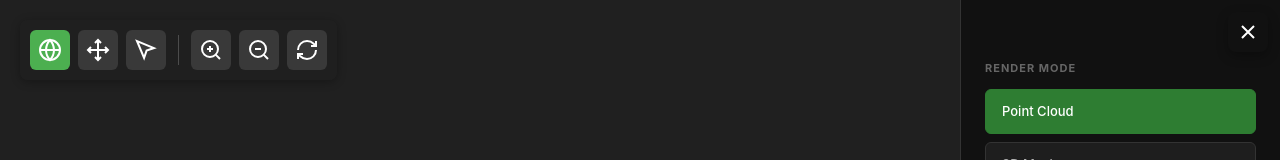
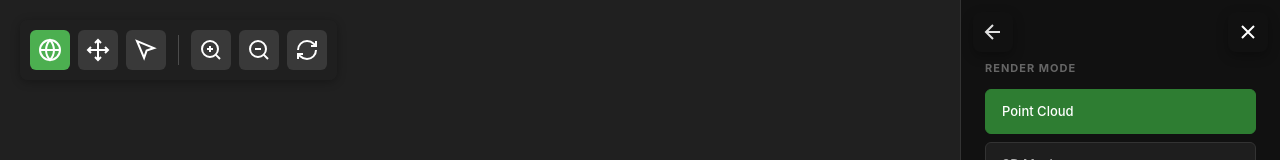
Before and after one commit to Niranjan-Giri/RaptorAI, a React (Vite) app: page /viewer in a window 1280 px wide. Shown: the top 160 px of the page. Built offline with nearby package versions, Linux system fonts and the light colour scheme; no server answers.

Commit message:
added back button to the control menu

```diff
--- a/src/pages/Home/index.jsx
+++ b/src/pages/Home/index.jsx
@@ -82,7 +82,7 @@ export default function Home() {
                           item.current
                             ? "bg-gray-950/50 text-white"
                             : "text-gray-300 hover:bg-white/5 hover:text-white",
-                          "rounded-md px-3 py-2 text-sm font-medium"
+                          "rounded-md px-3 py-2 text-sm font-medium",
                         )}
                       >
                         {item.name}
@@ -174,7 +174,7 @@ export default function Home() {
                     item.current
                       ? "bg-gray-950/50 text-white"
                       : "text-gray-300 hover:bg-white/5 hover:text-white",
-                    "block rounded-md px-3 py-2 text-base font-medium"
+                    "block rounded-md px-3 py-2 text-base font-medium",
                   )}
                 >
                   {item.name}
@@ -324,11 +324,13 @@ export default function Home() {
               </svg>
               <div className="container mx-auto flex flex-col justify-around p-4 text-center md:p-10 lg:flex-row">
                 <div className="flex flex-col justify-center lg:text-left">
-                  <p className="mb-1 text-sm font-medium tracking-widest uppercase text-gray-600">
-                    Small description of your app
+                  <p className="mb-1 text-sm font-medium tracking-widest uppercase text-white">
+                    Digitize your world, one point at a time. <br />
+                    With RaptorTwin, Scan your environment to visualize later
+                    into pointclouds.
                   </p>
                   <h1 className="py-2 text-3xl font-medium leading-tight title-font text-white sm:text-4xl">
-                    Your app name
+                    RaptorTwin
                   </h1>
                 </div>
                 <div className="flex flex-col items-center justify-center flex-shrink-0 mt-6 space-y-4 sm:flex-row sm:space-y-0 sm:space-x-4 lg:ml-4 lg:mt-0 lg:justify-end">
--- a/src/pages/Viewer/index.jsx
+++ b/src/pages/Viewer/index.jsx
@@ -1,11 +1,12 @@
 import React, { useEffect, useState } from "react";
-import { useSearchParams, useLocation } from "react-router-dom";
+import { useSearchParams, useLocation, useNavigate } from "react-router-dom";
 import "./style.css";
 import { initializeApp } from "../../viewerjs/app.entry.js";
 import { EXAMPLE_PLY_FILES } from "../../components/username.jsx";
 import api from "../../api";
 const Viewer = () => {
   const location = useLocation();
+  const navigate = useNavigate();
   const { projectName, processedDownloadUrls } = location.state || {};
   const [searchParams] = useSearchParams();
   const [isLoading, setIsLoading] = useState(true);
@@ -293,6 +294,16 @@ const Viewer = () => {
       </button>
 
       <div id="control-menu" className={isMenuOpen ? 'open' : 'closed'}>
+        <button
+          id="back-btn"
+          onClick={() => navigate(-1)}
+          title="Go Back"
+        >
+          <svg viewBox="0 0 24 24" fill="none" stroke="currentColor" strokeWidth="2">
+            <path d="M19 12H5M12 19l-7-7 7-7" />
+          </svg>
+        </button>
+
         <div className="control-group">
           <div className="control-label">RENDER MODE</div>
           <button className="control-btn active" id="btn-point-cloud">
--- a/src/pages/Viewer/style.css
+++ b/src/pages/Viewer/style.css
@@ -192,6 +192,36 @@ body
 }
 
 #menu-toggle-btn svg
+{
+    width: 24px;
+    height: 24px;
+}
+
+#back-btn
+{
+    position: absolute;
+    top: 12px;
+    left: 12px;
+    width: 40px;
+    height: 40px;
+    border-radius: 8px;
+    color: #e0e0e0;
+    display: flex;
+    align-items: center;
+    justify-content: center;
+    cursor: pointer;
+    transition: all 0.3s cubic-bezier(0.4, 0.0, 0.2, 1);
+    box-shadow: 0 4px 12px rgba(0,0,0,0.3);
+    padding: 0;
+}
+
+#back-btn:hover
+{
+    background: #2a2a2a;
+    transform: translateY(-1px);
+}
+
+#back-btn svg
 {
     width: 24px;
     height: 24px;
```
